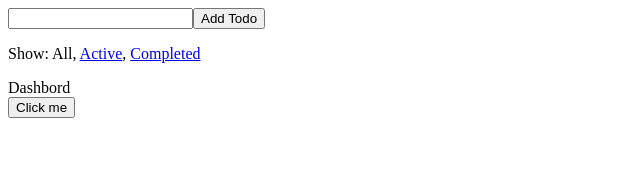
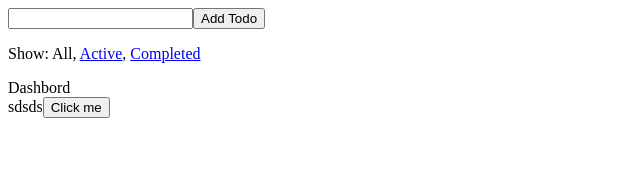
Before and after one commit to NantipatSoftEn/React-example, a React app: page / in a window 1280 px wide. Shown: the top 187 px of the page, without its empty margins (0-640 px from the left). Built offline with nearby package versions, Linux system fonts and the light colour scheme.

Commit message:
CountTodo

```diff
--- a/src/components/IncrementButton.js
+++ b/src/components/IncrementButton.js
@@ -1,11 +1,7 @@
 import React, { PropTypes } from 'react';
 
-const IncrementButton = () => {
-    return(
-        <button>Click me</button>
-    )
-}
-// IncrementButton.propTypes = {                    // The @provide decorator will match our
-//    increment: PropTypes.func.isRequired  // `counter` provider to this component and
-//  };
+const IncrementButton = () => (
+    <button>Click me </button>
+)
+
 export default IncrementButton
--- /dev/null
+++ b/src/containers/CountTodo.js
@@ -0,0 +1,15 @@
+import React from 'react'
+import { connect } from 'react-redux'
+import IncrementButton from '../components/IncrementButton'
+import {increment} from '../actions'
+
+const  CountTodo = () =>{
+    return (
+        <div>
+        sdsds
+        <IncrementButton />
+        </div>
+    )
+}
+
+export default CountTodo
--- a/src/routers/AppRouter.js
+++ b/src/routers/AppRouter.js
@@ -4,7 +4,7 @@ import VisibleTodoList from '../containers/VisibleTodoList';
 import Footer from '../components/Footer';
 import Dashbord from '../containers/Dashbord';
 
-import IncrementButton from '../components/IncrementButton';
+import CountTodo from '../containers/CountTodo';
 const AppRouter = () => (
     <div>
         <AddTodo />
@@ -12,7 +12,7 @@ const AppRouter = () => (
         <Footer />
         <Dashbord />
 
-        <IncrementButton />
+        <CountTodo />
     </div>
 );
 
```
